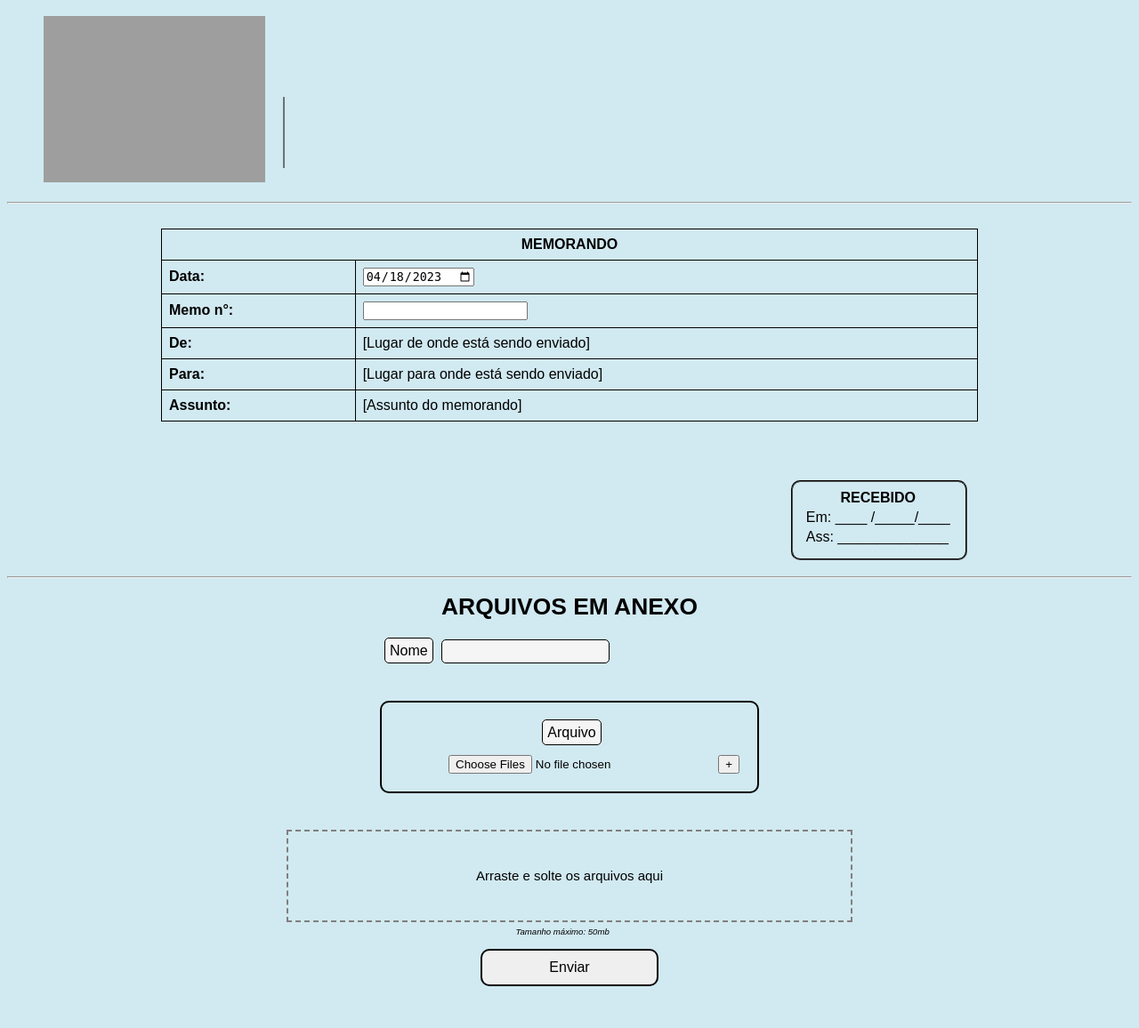
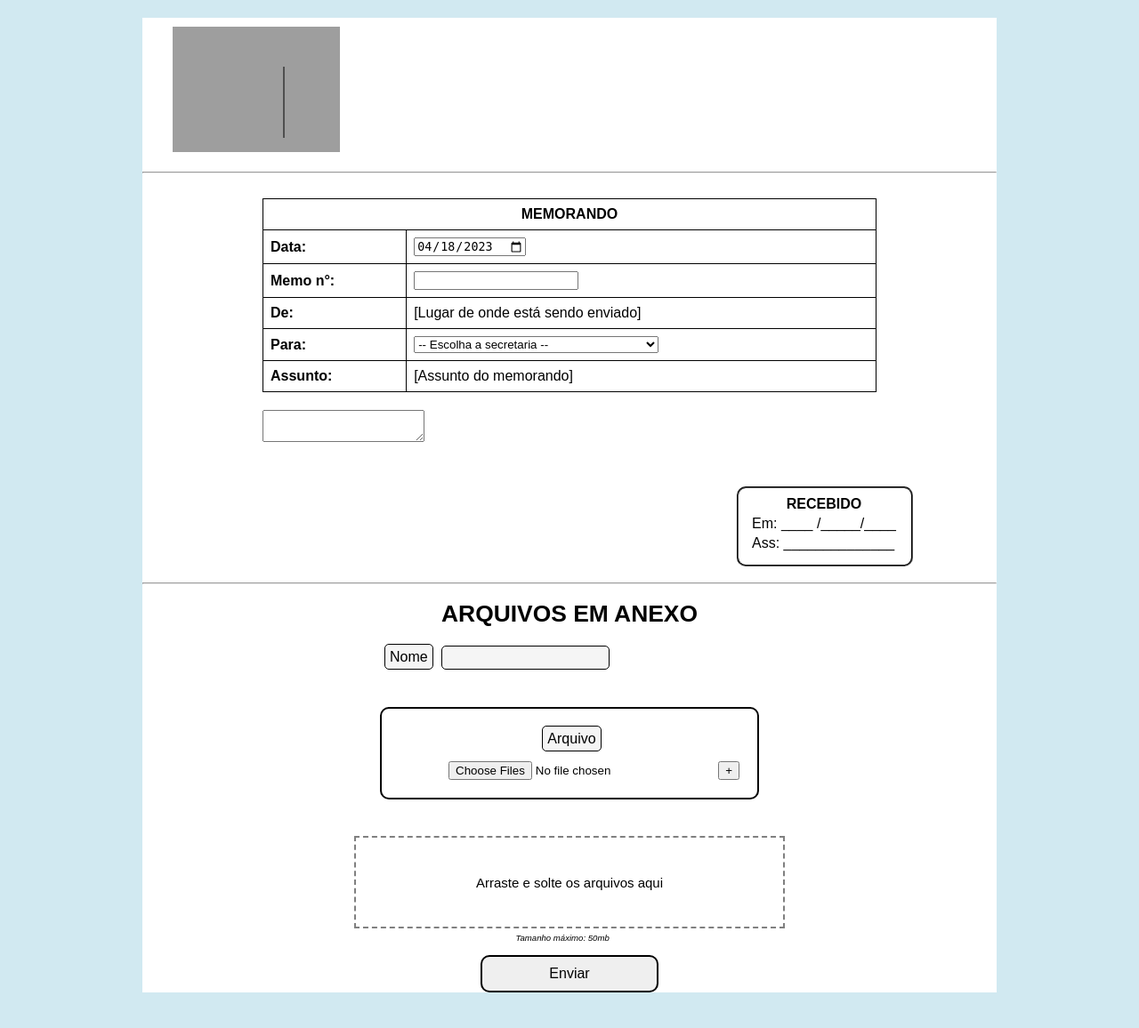
Before and after one commit to gustavonerywe/Memorando_PMNF, a Django app: template memoApp/templates/memo_main.html in a window 1280 px wide. Shown: the whole page at 89% size. Before the commit the page ends 1109 px from the top, so only its background shows below. Run offline with Django 4.2, Linux system fonts and the light colour scheme; the template is opened without the code that fills it, so the values that code supplies are empty; parts of the project's set-up code (start-up, migrations or seed data) failed here and were passed over; some libraries are stand-ins or nearby versions; grey boxes are pictures that could not be loaded.

Commit message:
2.9 block text in memorando 🤗

```diff
--- a/memoApp/static/css/style.css
+++ b/memoApp/static/css/style.css
@@ -1,14 +1,23 @@
 html {
-    margin: 0
-}
-
-body {
+    margin-top: 20px;
+    margin-bottom: 20px;
     font-family: Arial, sans-serif;
     background: #add8e68e;
     color: #000000;
 }
 
-h1, h2, h3, h4, h5, h6 {
+body {
+    width: 75%;
+    background: #fff;
+    margin: 0 auto;
+}
+
+h1,
+h2,
+h3,
+h4,
+h5,
+h6 {
     font-weight: bold;
 }
 
@@ -32,6 +41,10 @@ h1, h2, h3, h4, h5, h6 {
     width: 75%;
     margin-bottom: 20px;
     border: 1px solid;
+}
+
+#table-header {
+    background-color: #fff;
 }
 
 .table th,
@@ -201,10 +214,13 @@ input[type="text"] {
     display: flex;
     justify-content: center;
     align-items: center;
+    margin-bottom: 20px;
 }
-#file-margin{
+
+#file-margin {
     margin-top: 5px;
 }
+
 #id_file {
     display: block;
     width: 100%;
@@ -212,48 +228,58 @@ input[type="text"] {
     max-width: 100%;
     margin-right: 50.1px;
 }
-#container-file{
+
+#container-file {
     display: flex;
 }
 
-#title-upload{
+#title-upload {
     text-align: center;
 }
-#subtitle-upload{
+
+#subtitle-upload {
     text-align: center;
 }
-#botao-upload{
+
+#botao-upload {
     display: block;
     margin: 0 auto;
-   border-style:solid;
+    border-style: solid;
     border-radius: 5px;
     border-color: black;
     width: 100px;
     height: 40px;
 }
 
-#botao-back{
+#botao-back {
     display: block;
     margin: 0 auto;
-    border-style:solid;
+    border-style: solid;
     border-radius: 5px;
     border-color: black;
     width: 200px;
     height: 40px;
 }
 
-#box-upload{
+#box-upload {
     border: 2px solid black;
     border-radius: 10px;
     padding: 20px;
     margin: 20px auto;
     max-width: 500px;
 }
-#link-upload{
+
+#link-upload {
     text-decoration: none;
     color: black;
 }
-#link-upload:hover{
+
+#link-upload:hover {
     text-decoration: none;
     color: rgb(15, 12, 226);
 }
+
+#corpoMemorando {
+    width: 75%;
+    margin: 0 auto;
+  }
--- a/memoApp/templates/memo_main.html
+++ b/memoApp/templates/memo_main.html
@@ -13,9 +13,7 @@
         </div>
         <hr>
         <div id="content">
-            <form method="post" enctype="multipart/form-data" action="{% url 'upload' %}">
-                {% csrf_token %}
-                <table class="table">
+            <table class="table" id="table-header">
                 <tr>
                     <th id="tituloTable" colspan="2">MEMORANDO</th>
                 </tr>
@@ -33,7 +31,14 @@
                 </tr>
                 <tr>
                     <th>Para:</th>
-                        <td>[Lugar para onde está sendo enviado]</td>
+                    <td><select name="select" id="select-secretaria">
+                            <option value="0">-- Escolha a secretaria --</option>
+                            <option value="1">Prefeito</option>
+                            <option value="2">Controladoria Geral</option>
+                            <option value="3">Fundação Dom João VI de Nova Friburgo</option>
+                            <option value="4">Procuradoria Geral </option>
+                            <option value="5">Secretaria Municipal da Casa Civil - EGCP</option>
+                        </select></td>
                 </tr>
                 <tr>
                     <th>Assunto:</th>
@@ -42,8 +47,7 @@
             </table>
 
             <section id="corpoMemorando">
-                    <p class="texto">
-                    </p>
+                <textarea name="textarea" id="mytextarea"></textarea>
             </section>
         </div>
         <div id="footer">
@@ -71,6 +75,8 @@
 
 <!-- templates/upload.html -->
 <div id="name-file">
+    <form method="post" enctype="multipart/form-data" action="{% url 'upload' %}">
+        {% csrf_token %}
         <table>
             <tr>
                 <td>
@@ -88,7 +94,7 @@
                                 <div id="input-container">
                                     <br><br>
                                     <div id="container-file">
-                                    <input type="file" name="file" id="id_file" multiple>
+                                        <input type="file" name="file" id="id_file" multiple required>
                                         <span><button type="button" id="addInput">+</button></span>
                                     </div>
                                 </div>
@@ -116,4 +122,18 @@
 </form>
 
 <script src="/static/js/memoMain.js"></script>
+<script src="https://cdn.tiny.cloud/1/no-api-key/tinymce/5/tinymce.min.js"></script>
+<script>
+    tinymce.init({
+    selector: '#mytextarea',
+    height: 500,
+    plugins: 'advlist autolink lists link image charmap print preview hr anchor pagebreak',
+    toolbar_mode: 'floating',
+    toolbar: 'undo redo | formatselect | bold italic backcolor | \
+                  alignleft aligncenter alignright alignjustify | \
+                  bullist numlist outdent indent | removeformat | help',
+    content_style: 'body { font-family: Arial, sans-serif; font-size: 14px; }',
+    content_css: 'custom-styles.css',
+});
+</script>
 {% endblock %}
--- a/memoApp/views.py
+++ b/memoApp/views.py
@@ -6,7 +6,7 @@ from django.urls import reverse
 from django import forms
 from .models import Image
 from django.http import Http404
-from .forms import ImageForm, UltimoNumero
+from .forms import ImageForm
 from django.utils import timezone
 import datetime
 from rest_framework.decorators import api_view
```
Also changed, not shown: db.sqlite3, memoApp/static/js/memoMain.js (line endings or trailing spaces), 1 other file. Lines whose indentation alone changed are shown as unchanged.
